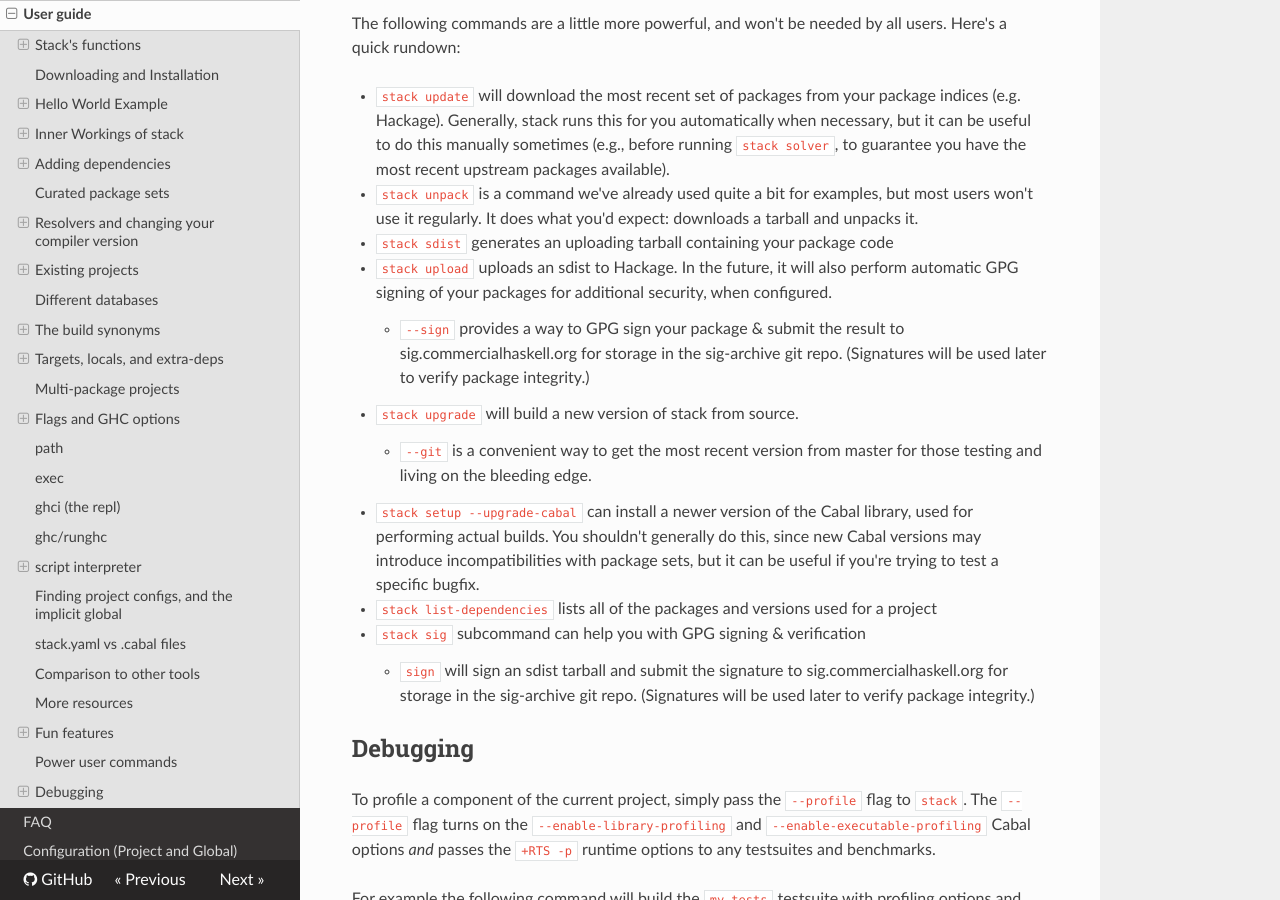
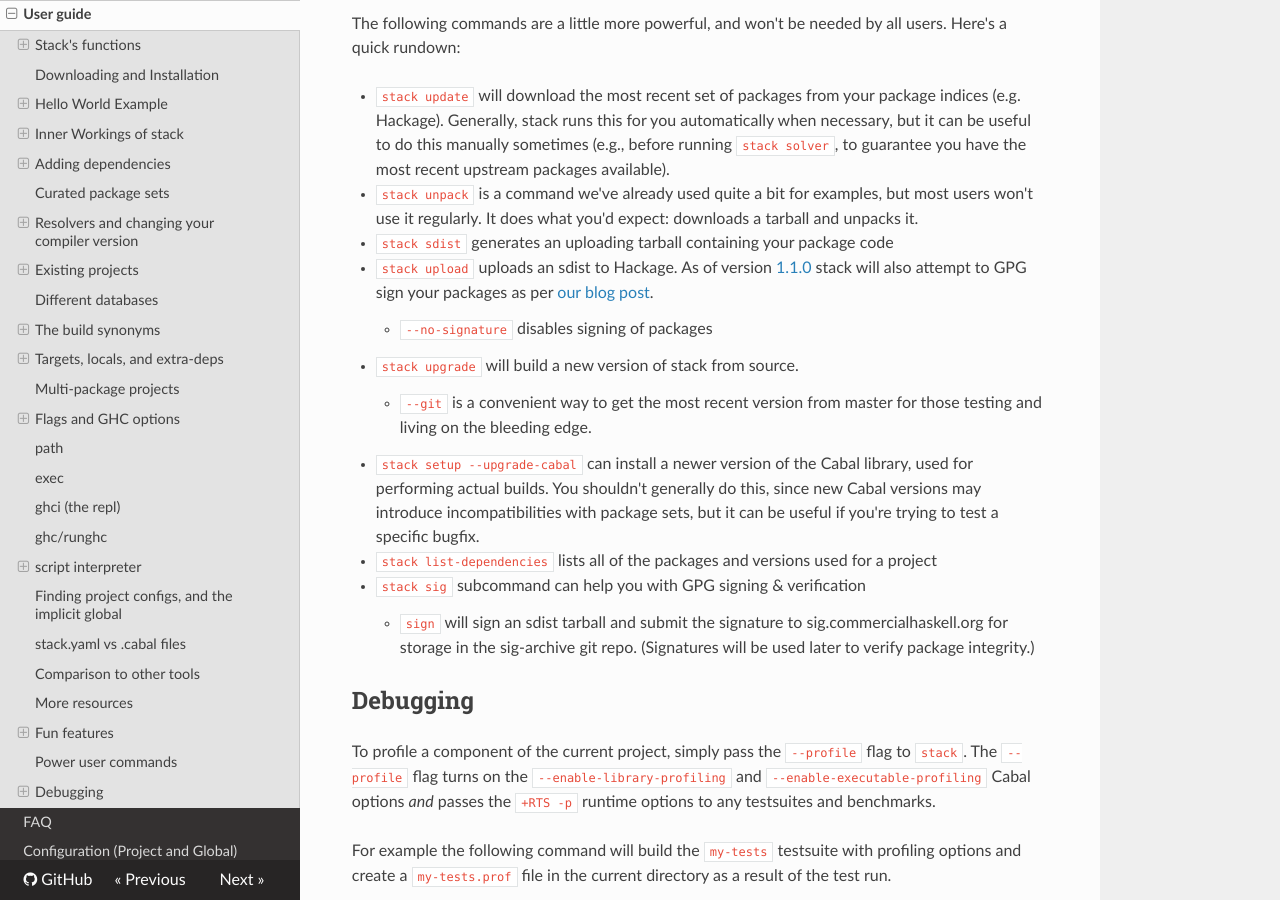
Before and after one commit to commercialhaskell/stack, an MkDocs documentation site: the page built from doc/GUIDE.md, in a window 1280 px wide and 900 px high, scrolled down 37571 px. Built offline with MkDocs 1.6.1, drawn with Linux system fonts in a browser that asks for light colours; nearby versions of some CDN libraries; old or Windows-style settings are respelled for this version of MkDocs.

Commit message:
doc/GUIDE: reflect changes to defaults wrt GPG signing.

```diff
--- a/doc/GUIDE.md
+++ b/doc/GUIDE.md
@@ -2038,12 +2038,12 @@
   most users won't use it regularly. It does what you'd expect: downloads a
   tarball and unpacks it.
 * `stack sdist` generates an uploading tarball containing your package code
-* `stack upload` uploads an sdist to Hackage. In the future, it will also
-  perform automatic GPG signing of your packages for additional security, when
-  configured.
-    * `--sign` provides a way to GPG sign your package & submit the result to
-      sig.commercialhaskell.org for storage in the sig-archive git
-      repo. (Signatures will be used later to verify package integrity.)
+* `stack upload` uploads an sdist to Hackage. As of
+  version [1.1.0](https://docs.haskellstack.org/en/latest/ChangeLog/#110) stack
+  will also attempt to GPG sign your packages as
+  per
+  [our blog post](https://www.fpcomplete.com/blog/2016/05/stack-security-gnupg-keys).
+    * `--no-signature` disables signing of packages
 * `stack upgrade` will build a new version of stack from source.
     * `--git` is a convenient way to get the most recent version from master for
       those testing and living on the bleeding edge.
```
